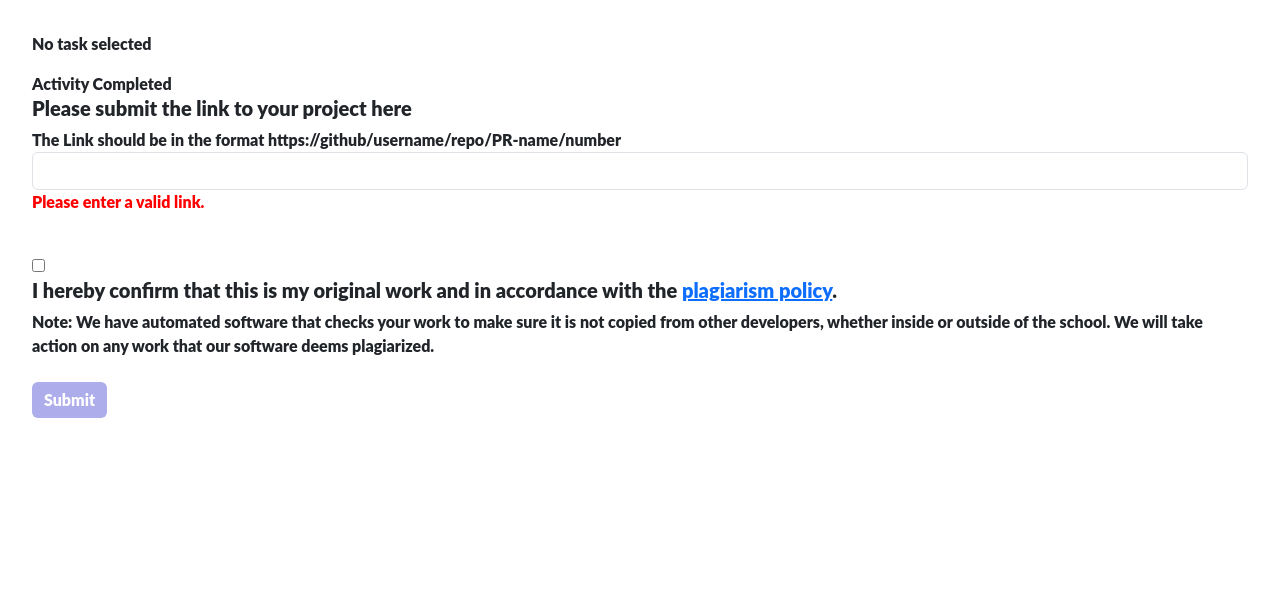
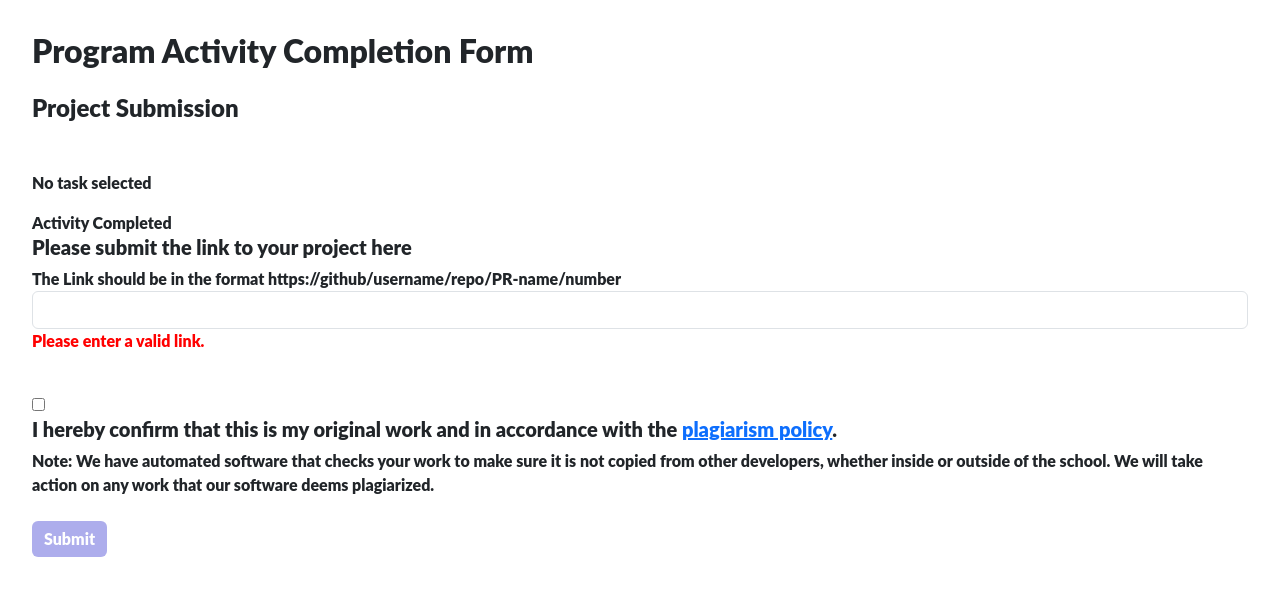
Before and after one commit to NalianAchei2020/e-learning, a React (Create React App) app in the folder client/: page /requestReviewForm in a window 1280 px wide. Shown: the top 596 px of the page. Built offline with nearby package versions, Linux system fonts and the light colour scheme.

Commit message:
Update requestReviewForm.js

```diff
--- a/client/src/pages/studentDashboad.js/Progress_section/requestReviewForm.js
+++ b/client/src/pages/studentDashboad.js/Progress_section/requestReviewForm.js
@@ -24,6 +24,8 @@ const RequestReviewForm = ({ selectedTask, onTaskSubmit }) => {
 
   return (
     <div className="requestForm">
+      <h2 className="mb-4">Program Activity Completion Form</h2>
+      <h4 className="mb-5">Project Submission</h4>
       {selectedTask ? <p>{selectedTask.taskName}</p> : <p>No task selected</p>}
       <form onSubmit={handleSubmit}>
         <label>Activity Completed</label>
```
